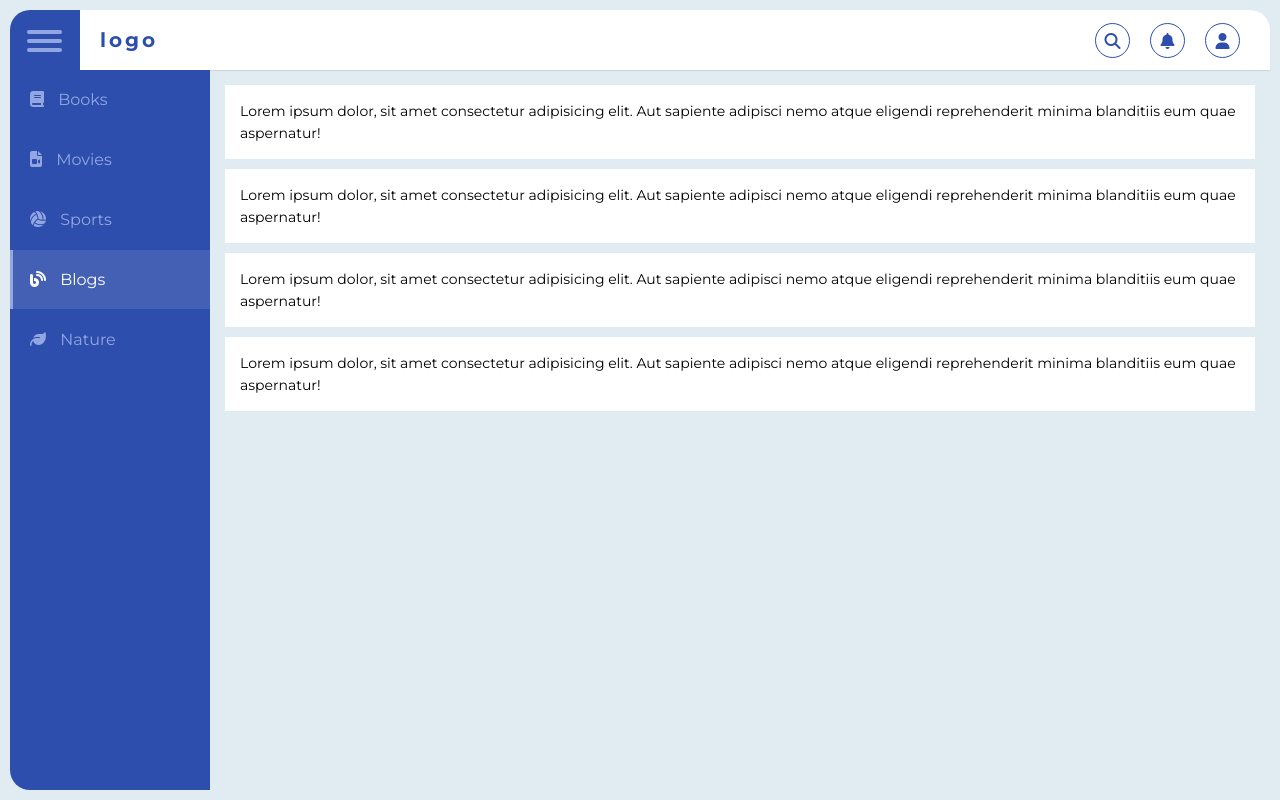
After one commit to duvictorg/VSO-Web-Flask, a Flask app: page /main in a window 1280 px wide. The commit adds this page. Run offline with Flask 2, Linux system fonts and the light colour scheme; some libraries are stand-ins or nearby versions.

Commit message:
modifications templates

```diff
--- /dev/null
+++ b/VSO Web Flask/VSO_Web_Flask/static/content/main.css
@@ -0,0 +1,176 @@
+@import url('https://fonts.googleapis.com/css?family=Montserrat:400,600,700&display=swap');
+
+* {
+    margin: 0;
+    padding: 0;
+    list-style: none;
+    text-decoration: none;
+    box-sizing: border-box;
+    font-family: 'Montserrat', sans-serif;
+}
+
+body {
+    background: #e1ecf2;
+}
+
+.wrapper {
+    margin: 10px;
+}
+
+    .wrapper .top_navbar {
+        width: calc(100% - 20px);
+        height: 60px;
+        display: flex;
+        position: fixed;
+        top: 10px;
+    }
+
+        .wrapper .top_navbar .hamburger {
+            width: 70px;
+            height: 100%;
+            background: #2e4ead;
+            padding: 15px 17px;
+            border-top-left-radius: 20px;
+            cursor: pointer;
+        }
+
+            .wrapper .top_navbar .hamburger div {
+                width: 35px;
+                height: 4px;
+                background: #92a6e2;
+                margin: 5px 0;
+                border-radius: 5px;
+            }
+
+        .wrapper .top_navbar .top_menu {
+            width: calc(100% - 70px);
+            height: 100%;
+            background: #fff;
+            border-top-right-radius: 20px;
+            display: flex;
+            justify-content: space-between;
+            align-items: center;
+            padding: 0 20px;
+            box-shadow: 0 1px 1px rgba(0,0,0,0.1);
+        }
+
+            .wrapper .top_navbar .top_menu .logo {
+                color: #2e4ead;
+                font-size: 20px;
+                font-weight: 700;
+                letter-spacing: 3px;
+            }
+
+            .wrapper .top_navbar .top_menu ul {
+                display: flex;
+            }
+
+                .wrapper .top_navbar .top_menu ul li a {
+                    display: block;
+                    margin: 0 10px;
+                    width: 35px;
+                    height: 35px;
+                    line-height: 35px;
+                    text-align: center;
+                    border: 1px solid #2e4ead;
+                    border-radius: 50%;
+                    color: #2e4ead;
+                }
+
+                    .wrapper .top_navbar .top_menu ul li a:hover {
+                        background: #4360b5;
+                        color: #fff;
+                    }
+
+                        .wrapper .top_navbar .top_menu ul li a:hover i {
+                            color: #fff;
+                        }
+
+    .wrapper .sidebar {
+        position: fixed;
+        top: 70px;
+        left: 10px;
+        background: #2e4ead;
+        width: 200px;
+        height: calc(100% - 80px);
+        border-bottom-left-radius: 20px;
+        transition: all 0.3s ease;
+    }
+
+        .wrapper .sidebar ul li a {
+            display: block;
+            padding: 20px;
+            color: #fff;
+            position: relative;
+            margin-bottom: 1px;
+            color: #92a6e2;
+            white-space: nowrap;
+        }
+
+            .wrapper .sidebar ul li a:before {
+                content: "";
+                position: absolute;
+                top: 0;
+                left: 0;
+                width: 3px;
+                height: 100%;
+                background: #92a6e2;
+                display: none;
+            }
+
+            .wrapper .sidebar ul li a span.icon {
+                margin-right: 10px;
+                display: inline-block;
+            }
+
+            .wrapper .sidebar ul li a span.title {
+                display: inline-block;
+            }
+
+            .wrapper .sidebar ul li a:hover,
+            .wrapper .sidebar ul li a.active {
+                background: #4360b5;
+                color: #fff;
+            }
+
+                .wrapper .sidebar ul li a:hover:before,
+                .wrapper .sidebar ul li a.active:before {
+                    display: block;
+                }
+
+    .wrapper .main_container {
+        width: (100% - 200px);
+        margin-top: 70px;
+        margin-left: 200px;
+        padding: 15px;
+        transition: all 0.3s ease;
+    }
+
+        .wrapper .main_container .item {
+            background: #fff;
+            margin-bottom: 10px;
+            padding: 15px;
+            font-size: 14px;
+            line-height: 22px;
+        }
+
+    .wrapper.collapse .sidebar {
+        width: 70px;
+    }
+
+        .wrapper.collapse .sidebar ul li a {
+            text-align: center;
+        }
+
+            .wrapper.collapse .sidebar ul li a span.icon {
+                margin: 0;
+            }
+
+            .wrapper.collapse .sidebar ul li a span.title {
+                display: none;
+            }
+
+    .wrapper.collapse .main_container {
+        width: (100% - 70px);
+        margin-left: 70px;
+    }
--- /dev/null
+++ b/VSO Web Flask/VSO_Web_Flask/templates/main.html
@@ -0,0 +1,100 @@
+<!DOCTYPE html>
+<html lang="en">
+<head>
+    <meta charset="UTF-8">
+    <title>Responsive Side Navigation Bar</title>
+    <link rel="stylesheet" href="{{url_for('static', filename='content/main.css')}}">
+    <script src="https://kit.fontawesome.com/b99e675b6e.js"></script>
+    <script src="https://code.jquery.com/jquery-3.4.1.min.js"></script>
+    <script>
+		$(document).ready(function(){
+			$(".hamburger").click(function(){
+			   $(".wrapper").toggleClass("collapse");
+			});
+		});
+    </script>
+</head>
+<body>
+
+    <div class="wrapper">
+        <div class="top_navbar">
+            <div class="hamburger">
+                <div class="one"></div>
+                <div class="two"></div>
+                <div class="three"></div>
+            </div>
+            <div class="top_menu">
+                <div class="logo">logo</div>
+                <ul>
+                    <li>
+                        <a href="#">
+                            <i class="fas fa-search"></i>
+                        </a>
+                    </li>
+                    <li>
+                        <a href="#">
+                            <i class="fas fa-bell"></i>
+                        </a>
+                    </li>
+                    <li>
+                        <a href="#">
+                            <i class="fas fa-user"></i>
+                        </a>
+                    </li>
+                </ul>
+            </div>
+        </div>
+
+        <div class="sidebar">
+            <ul>
+                <li>
+                    <a href="#">
+                        <span class="icon"><i class="fas fa-book"></i></span>
+                        <span class="title">Books</span>
+                    </a>
+                </li>
+                <li>
+                    <a href="#">
+                        <span class="icon"><i class="fas fa-file-video"></i></span>
+                        <span class="title">Movies</span>
+                    </a>
+                </li>
+                <li>
+                    <a href="#">
+                        <span class="icon"><i class="fas fa-volleyball-ball"></i></span>
+                        <span class="title">Sports</span>
+                    </a>
+                </li>
+                <li>
+                    <a href="#" class="active">
+                        <span class="icon"><i class="fas fa-blog"></i></span>
+                        <span class="title">Blogs</span>
+                    </a>
+                </li>
+                <li>
+                    <a href="#">
+                        <span class="icon"><i class="fas fa-leaf"></i></span>
+                        <span class="title">Nature</span>
+                    </a>
+                </li>
+            </ul>
+        </div>
+
+        <div class="main_container">
+            <div class="item">
+                Lorem ipsum dolor, sit amet consectetur adipisicing elit. Aut sapiente adipisci nemo atque eligendi reprehenderit minima blanditiis eum quae aspernatur!
+            </div>
+            <div class="item">
+                Lorem ipsum dolor, sit amet consectetur adipisicing elit. Aut sapiente adipisci nemo atque eligendi reprehenderit minima blanditiis eum quae aspernatur!
+            </div>
+            <div class="item">
+                Lorem ipsum dolor, sit amet consectetur adipisicing elit. Aut sapiente adipisci nemo atque eligendi reprehenderit minima blanditiis eum quae aspernatur!
+            </div>
+            <div class="item">
+                Lorem ipsum dolor, sit amet consectetur adipisicing elit. Aut sapiente adipisci nemo atque eligendi reprehenderit minima blanditiis eum quae aspernatur!
+            </div>
+        </div>
+    </div>
+
+</body>
+</html>
--- a/VSO Web Flask/VSO_Web_Flask/views.py
+++ b/VSO Web Flask/VSO_Web_Flask/views.py
@@ -38,3 +38,11 @@ def fetch_todos():
     todos = response.json()
     save_to_csv(todos)
     return jsonify(todos)
+
+@app.route('/main')
+def main():
+    """Renders the main page."""
+    return render_template(
+        'main.html',
+        title='Main Page',
+    )
```
Also changed, not shown: VSO Web Flask/VSO_Web_Flask/templates/index.html (+8 -7 lines), VSO Web Flask/VSO_Web_Flask/static/content/style.css (renamed from VSO Web Flask/VSO_Web_Flask/templates/Style/style.css), VSO Web Flask/VSO_Web_Flask/static/scripts/style.js (renamed from VSO Web Flask/VSO_Web_Flask/templates/Style/style.js), 1 other file.
